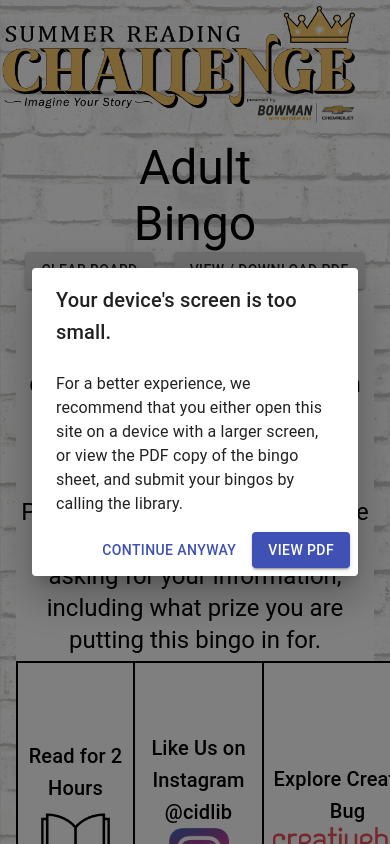
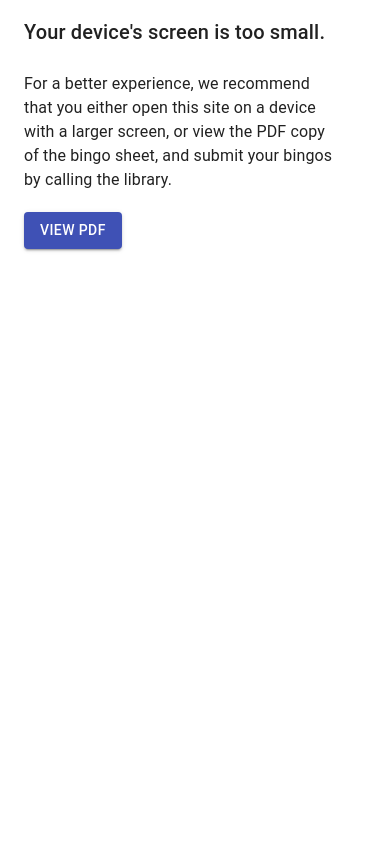
Before and after one commit to NathanDimmer/CIDL-Bingo, a React (Create React App) app: page / in a window 390 px wide. Shown: the top 844 px of the page. Built offline with nearby package versions, Linux system fonts and the light colour scheme.

Commit message:
feat: made modal full screen (#1)

```diff
--- a/src/App.tsx
+++ b/src/App.tsx
@@ -114,14 +114,12 @@ function App() {
     console.log(document.cookie);
   };
 
-  const checkScreenSize = () => {
-
-  }
+  const checkScreenSize = () => {};
 
   const findHeight = () => {
-    if ((window.innerWidth < 800) && (!warningShown)) {
-      setWarning(true)
-      setWarningShown(true)
+    if (window.innerWidth < 750 && !warningShown) {
+      setWarning(true);
+      setWarningShown(true);
     }
   };
 
@@ -133,11 +131,6 @@ function App() {
     } else {
       updateCookies();
     }
-      window.addEventListener("resize", findHeight);
-
-      return () => {
-        window.removeEventListener("resize", findHeight);
-      };
   });
 
   const handleClickOpen = () => {
@@ -146,7 +139,7 @@ function App() {
 
   const handleCloseWarning = () => {
     setWarning(false);
-  }
+  };
 
   const handleClose = () => {
     setOpen(false);
@@ -236,7 +229,10 @@ function App() {
   };
 
   return (
-    <div className="App" style={{backgroundImage: 'url(' + require('./background.png') + ')'}}>
+    <div
+      className="App"
+      style={{ backgroundImage: "url(" + require("./background.png") + ")" }}
+    >
       <Container>
         <Grid container justify="center">
           <Grid item>
@@ -254,8 +250,13 @@ function App() {
             </Typography>
           </Grid>
         </Grid>
-        <Grid container direction="row" justify="center" style={{marginBottom: "10px"}}>
-          <Grid item style={{marginRight: "20px"}}>
+        <Grid
+          container
+          direction="row"
+          justify="center"
+          style={{ marginBottom: "10px" }}
+        >
+          <Grid item style={{ marginRight: "20px" }}>
             <Button
               variant="contained"
               onClick={() => {
@@ -266,21 +267,28 @@ function App() {
             </Button>
           </Grid>
           <Grid item>
-          <a href="https://cidlibrary.org/images/Adult/2020%20-%20Adult%20SRP%20Bingo%20Sheet(Web).pdf">
             <Button
               variant="contained"
+              onClick={(e) => {
+                e.preventDefault();
+                window.location.href =
+                  "https://cidlibrary.org/images/Adult/2020%20-%20Adult%20SRP%20Bingo%20Sheet(Web).pdf";
+              }}
             >
               View / Download PDF
             </Button>
-        </a>
           </Grid>
-
         </Grid>
-        <Typography variant="h5" style={{backgroundColor: "#FFFFFF", padding: "5px"}}>Complete a row of challenges (vertically, horizontally, or diagonally)
-and fill out the form to be entered to win a prize!
-Participants may enter more than one completed sheet!
-Please note: When you complete a Bingo, a form will come up asking for your information, including what prize you are putting this bingo in for. </Typography>
+        <Typography
+          variant="h5"
+          style={{ backgroundColor: "#FFFFFF", padding: "5px" }}
+        >
+          Complete a row of challenges (vertically, horizontally, or diagonally)
+          and fill out the form to be entered to win a prize! Participants may
+          enter more than one completed sheet!
+        </Typography>
         <table style={{ width: "100%", borderCollapse: "collapse" }}>
+          <tbody>
             <tr className={classes.trBorder}>
               <td
                 className={
@@ -320,7 +328,7 @@ Please note: When you complete a Bingo, a form will come up asking for your info
               >
                 <BingoSquare
                   size="150"
-                text="Explore Creative Bug"
+                  text="Explore Crative Bug"
                   image="../../Assets/3.png"
                 ></BingoSquare>
               </td>
@@ -492,7 +500,7 @@ Please note: When you complete a Bingo, a form will come up asking for your info
               >
                 <BingoSquare
                   size=""
-                text="Learn About One of Our Resources by Watching an Explore in 4 Video"
+                  text="Learn About One of Our Resources by Watching an Explore in Four Video"
                   image=""
                 ></BingoSquare>
               </td>
@@ -594,7 +602,7 @@ Please note: When you complete a Bingo, a form will come up asking for your info
               >
                 <BingoSquare
                   size=""
-                text="Read a Children's Book"
+                  text="Read a Chilren's Book"
                   image="../../Assets/22.png"
                 ></BingoSquare>
               </td>
@@ -641,6 +649,7 @@ Please note: When you complete a Bingo, a form will come up asking for your info
                 ></BingoSquare>
               </td>
             </tr>
+          </tbody>
         </table>
       </Container>
 
@@ -656,7 +665,16 @@ Please note: When you complete a Bingo, a form will come up asking for your info
             "You got a bingo! Fill out the form below to be entered to win a prize!"
           }
         </DialogTitle>
-        <DialogContent><iframe src="https://docs.google.com/forms/d/e/1FAIpQLSesV0XSTUr2HBxqc3Z9eWLyjnIOKTUP2ckr8A1pPCRWbDgfYA/viewform?embedded=true" width="100%" height="500px" title="Bingo Form">Loading…</iframe></DialogContent>
+        <DialogContent>
+          <iframe
+            src="https://docs.google.com/forms/d/e/1FAIpQLSesV0XSTUr2HBxqc3Z9eWLyjnIOKTUP2ckr8A1pPCRWbDgfYA/viewform?embedded=true"
+            width="100%"
+            height="500px"
+            title="Bingo Form"
+          >
+            Loading…
+          </iframe>
+        </DialogContent>
         <DialogActions>
           <Button onClick={handleClose} color="primary">
             Done
@@ -670,23 +688,32 @@ Please note: When you complete a Bingo, a form will come up asking for your info
         onClose={handleCloseWarning}
         aria-labelledby="alert-dialog-slide-title"
         aria-describedby="alert-dialog-slide-description"
+        fullScreen={true}
       >
         <DialogTitle id="alert-dialog-slide-title">
-          {
-            "Your device's screen is too small."
-          }
+          {"Your device's screen is too small."}
         </DialogTitle>
-        <DialogContent><Typography variant="body1">For a better experience, we recommend that you either open this site on a device with a larger screen, or view the PDF copy of the bingo sheet, and submit your bingos by calling the library.</Typography></DialogContent>
-          <DialogActions>
-          <Button onClick={handleCloseWarning} color="primary" variant="text">
-            Continue anyway
-          </Button>
-          <a href="https://cidlibrary.org/images/Adult/2020%20-%20Adult%20SRP%20Bingo%20Sheet(Web).pdf">
-          <Button color="primary" variant="contained">
+        <DialogContent>
+          <Typography
+            variant="body1"
+            style={{ width: "80vw", marginBottom: "20px" }}
+          >
+            For a better experience, we recommend that you either open this site
+            on a device with a larger screen, or view the PDF copy of the bingo
+            sheet, and submit your bingos by calling the library.
+          </Typography>
+          <Button
+            color="primary"
+            variant="contained"
+            onClick={(e) => {
+              e.preventDefault();
+              window.location.href =
+                "https://cidlibrary.org/images/Adult/2020%20-%20Adult%20SRP%20Bingo%20Sheet(Web).pdf";
+            }}
+          >
             View PDF
           </Button>
-          </a>
-        </DialogActions>
+        </DialogContent>
       </Dialog>
     </div>
   );
```
Lines whose indentation alone changed are shown as unchanged.
